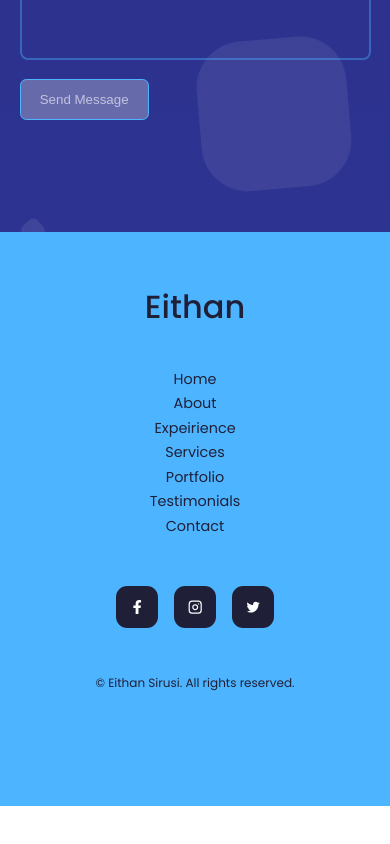
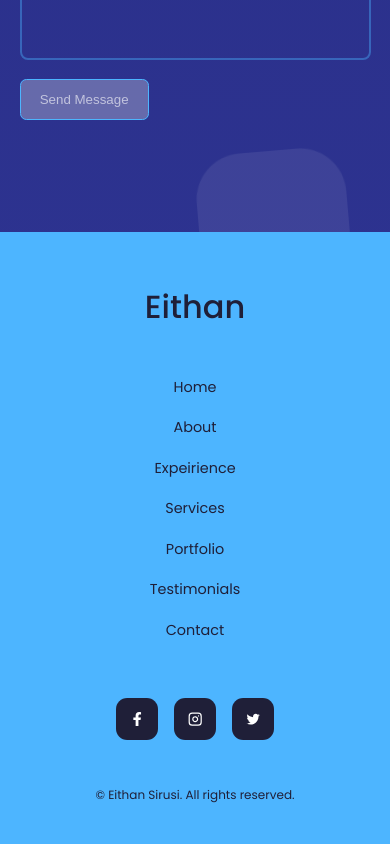
Before and after one commit to eithan31sirusi/new_portfolio, a React (Create React App) app: page / in a window 390 px wide. Shown: the part 6326-7170 px from the top of the page. Before the commit the page ends 7132 px from the top, so only its background shows below. Built offline with nearby package versions, Linux system fonts and the light colour scheme; the HTML template or start-up script is replaced by a standard one.

Commit message:
fixing the no gap in the footer component on mobile diplay  using margin

```diff
--- a/src/components/footer/footer.css
+++ b/src/components/footer/footer.css
@@ -65,6 +65,7 @@ footer a {
   }
 
   .permalinks > li {
+    margin: 0.5rem 0;
   }
 
   .footer__socials {
```
